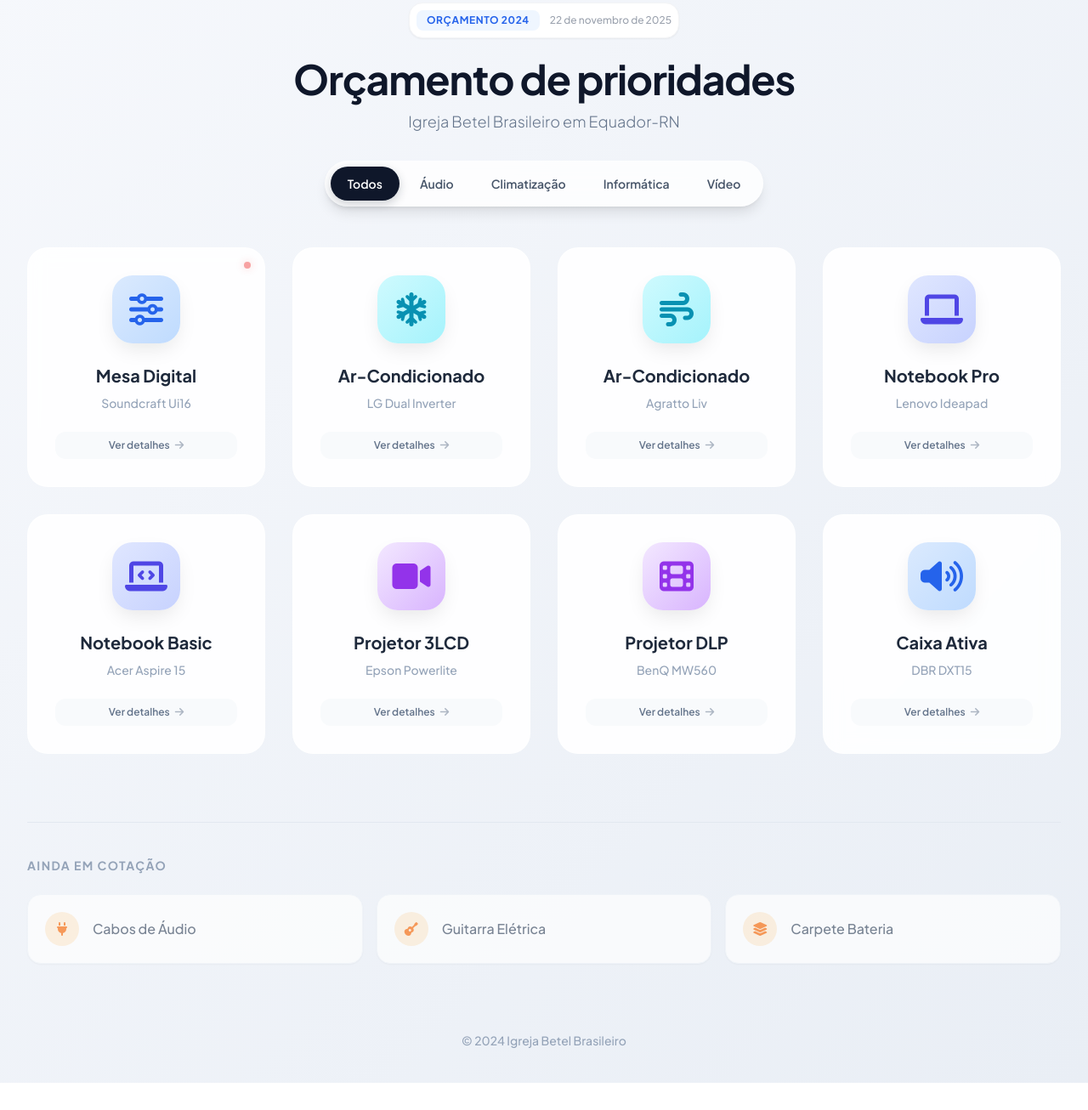
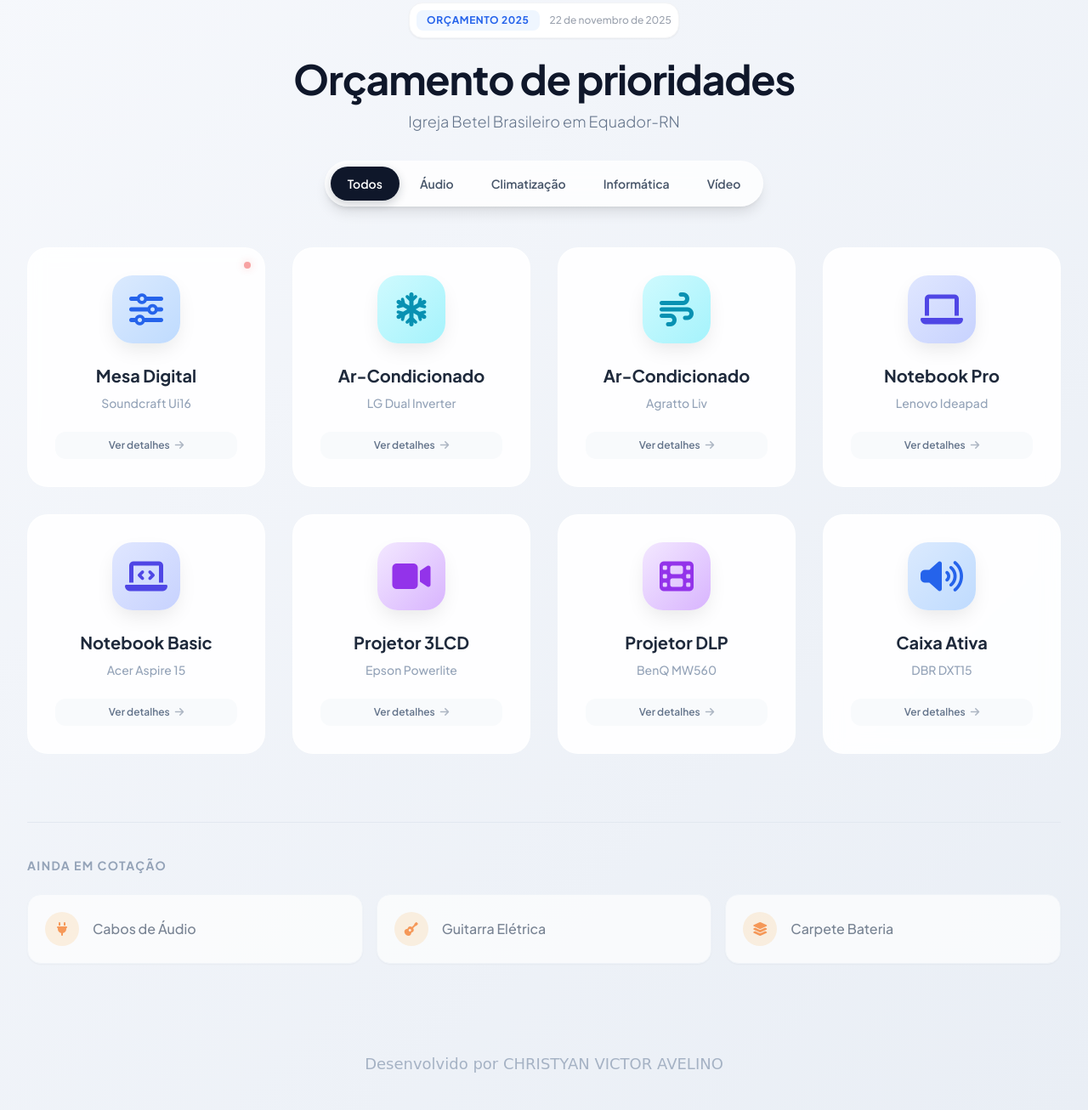
Before and after one commit to christyan05/OR-AMENTO, a plain HTML site: page index.html in a window 1280 px wide. Shown: the part 61-1367 px from the top of the page at 85% size. Before the commit the page ends 1335 px from the top, so only its background shows below. Drawn offline with nearby package versions, Linux system fonts and the light colour scheme.

Commit message:
Update index.html

```diff
--- a/index.html
+++ b/index.html
@@ -117,7 +117,7 @@
     <header class="pt-16 pb-8 px-4">
         <div class="max-w-7xl mx-auto text-center">
             <div class="inline-flex items-center justify-center p-2 bg-white rounded-2xl shadow-sm mb-6 border border-gray-100">
-                <span class="px-3 py-1 text-xs font-bold tracking-wider text-blue-600 uppercase bg-blue-50 rounded-lg">Orçamento 2024</span>
+                <span class="px-3 py-1 text-xs font-bold tracking-wider text-blue-600 uppercase bg-blue-50 rounded-lg">Orçamento 2025</span>
                 <span class="ml-3 text-xs font-medium text-gray-400" id="current-date"></span>
             </div>
             <h1 class="text-4xl md:text-5xl font-bold text-slate-900 tracking-tight mb-3">
@@ -626,8 +626,10 @@
     </div>
 
     <!-- Footer -->
-    <footer class="mt-auto text-center pb-10 text-slate-400 text-sm font-medium">
-        <p>© 2024 Igreja Betel Brasileiro</p>
+    <footer class="mt-auto text-center pb-10 pt-6 text-slate-400 font-medium">
+        <p class="text-lg opacity-80 hover:text-slate-500 transition-colors" style="font-family: 'Great Vibes', cursive;">
+            Desenvolvido por CHRISTYAN VICTOR AVELINO
+        </p>
     </footer>
 
     <script>
```
